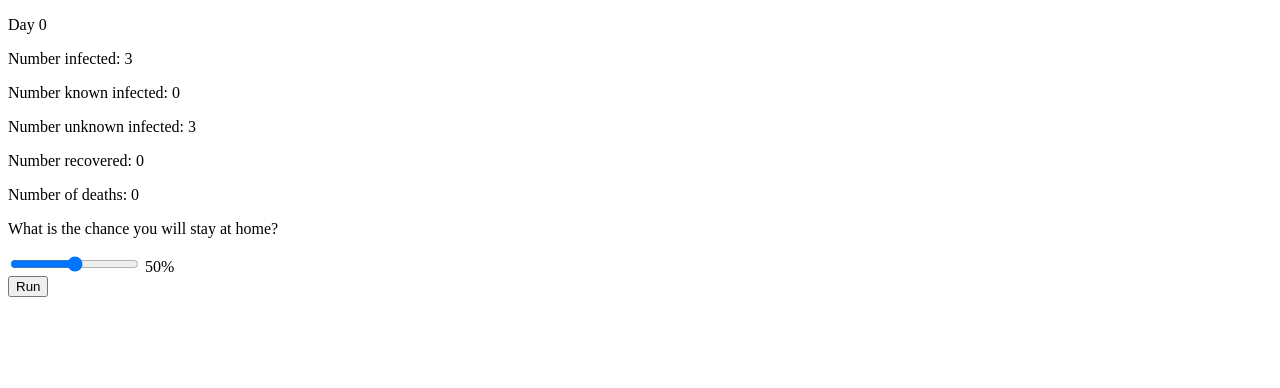
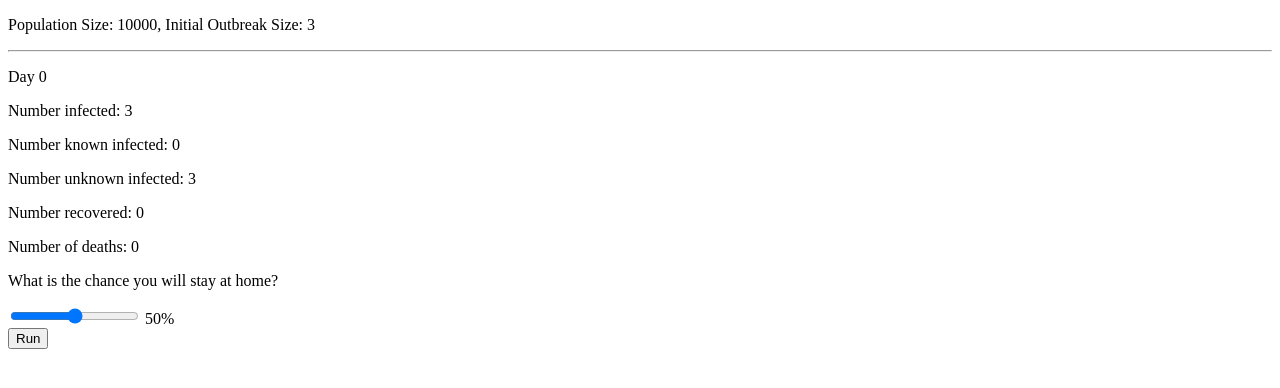
Before and after one commit to casawa/corona_social_dist_sim, a website with bundled scripts: page index.html in a window 1280 px wide. Built offline with nearby package versions, Linux system fonts and the light colour scheme.

Commit message:
Display initial conditions

```diff
--- a/index.html
+++ b/index.html
@@ -5,6 +5,8 @@
     <script type="module" src="index.js"></script>
   </head>
   <body>
+    <p id="initConditions"></p>
+    <hr />
     <p id="stats"></p>
     <div>
       <p>What is the chance you will stay at home?</p>
--- a/index.js
+++ b/index.js
@@ -3,8 +3,9 @@ import Simulation from './sim.js'
 // Setup simulation
 const population_size = 10 * 1000
 const r0 = 2
-const num_days = 30
 const initial_outbreak_size = 3
+const conditionsElem = document.getElementById("initConditions")
+conditionsElem.innerHTML = `Population Size: ${population_size}, Initial Outbreak Size: ${initial_outbreak_size}`
 
 const sim = new Simulation(population_size, r0, initial_outbreak_size)
 let day = 0
```
